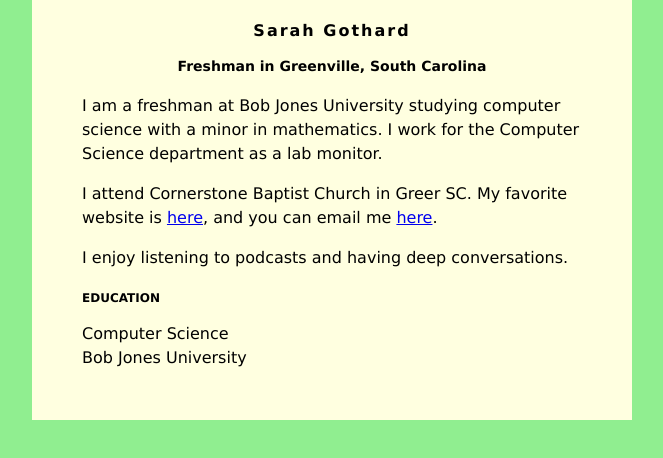
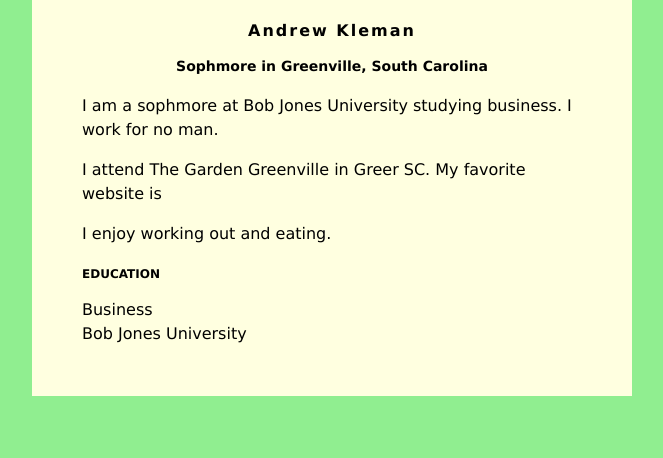
Before and after one commit to Pron1es/Pron1es.github.io, a plain HTML site: page index.html in a window 1280 px wide. Shown: the whole page, without its empty margins (308-971 px from the left). Drawn offline with Linux system fonts and the light colour scheme.

Commit message:
Update index.html

```diff
--- a/index.html
+++ b/index.html
@@ -30,21 +30,20 @@
 </head>
 <body>
     <div id="content">
-        <h1>Sarah Gothard</h1>
-        <h2>Freshman in Greenville, South Carolina</h2>
+        <h1>Andrew Kleman</h1>
+        <h2>Sophmore in Greenville, South Carolina</h2>
 
-         <p>I am a freshman at Bob Jones University studying computer science with a minor in
-            mathematics. I work for the Computer Science department as a lab monitor.</p>
+         <p>I am a sophmore at Bob Jones University studying business.
+            I work for no man.</p>
          <p>
-            I attend Cornerstone Baptist Church in Greer SC. My favorite website is
-            <a href="https://mobilehymns.org/">here</a>, and you can email me
-            <a href="mailto:sgothard@bju.edu">here</a>.
+            I attend The Garden Greenville in Greer SC. My favorite website is
+            <a youtube.com, don't email me
          </p>
          <p>
-            I enjoy listening to podcasts and having deep conversations.
+            I enjoy working out and eating.
          </p>
         <h3>EDUCATION</h3>
-        Computer Science<br />
+       Business<br />
         Bob Jones University
     </div>
 </body>
```
